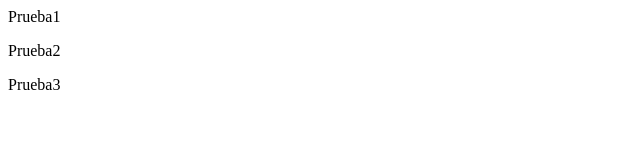
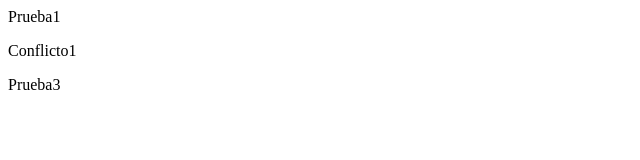
Before and after one commit to IkerMorote05/tarea5_Iker_Morote, a plain HTML site: page index.html in a window 1280 px wide. Shown: the full height of the page, 0-640 px from the left. Drawn offline with Linux system fonts and the light colour scheme.

Commit message:
conflicto 1

```diff
--- a/index.html
+++ b/index.html
@@ -4,7 +4,7 @@
 	</head>
 	<body>
 		<p>Prueba1</p>
-		<p>Prueba2</p>
+		<p>Conflicto1</p>
 		<p>Prueba3</p>
 	</body>
 </html>
```
